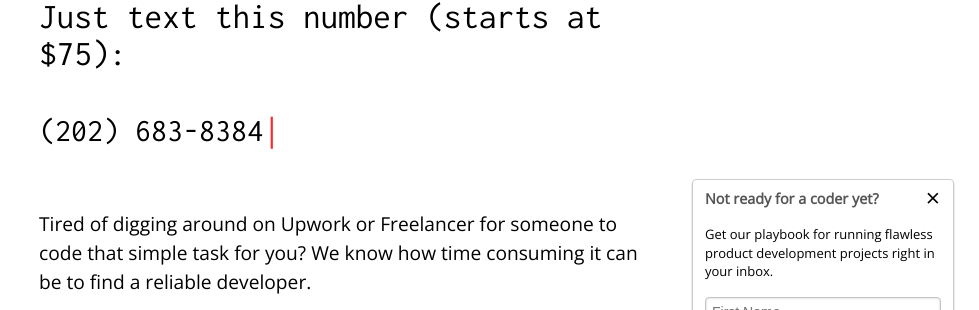
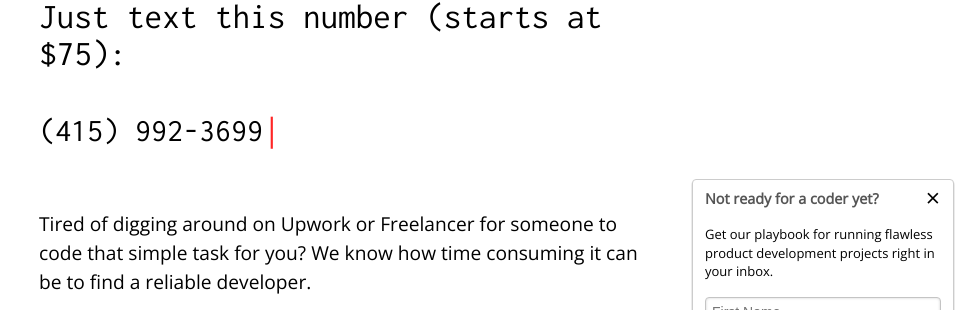
Before and after one commit to biznickman/textacoder, a Jekyll site: the page index.html, which Jekyll copies as it is, in a window 1280 px wide and 900 px high. Shown: the part 430-740 px from the top of the window, without its empty margins (301-1280 px from the left). Built offline with Jekyll 4.4.1, drawn with Linux system fonts in a browser that asks for light colours; nearby versions of some CDN libraries; some of the changed text lies outside the part shown.

Commit message:
Changed the number

```diff
--- a/Gemfile
+++ b/Gemfile
@@ -1,5 +1,5 @@
 source 'https://rubygems.org'
-ruby '2.3.0'
+ruby '2.4.0'
 
 gem 'jekyll'
 gem 'jekyll-sitemap'
--- a/index.html
+++ b/index.html
@@ -91,7 +91,7 @@
 
       <h2>Get Started Now</h2>
       <p>
-        If you have any questions just shoot us a text message!<br />(202) 683-8384
+        If you have any questions just shoot us a text message!<br />(415) 992-3699
       </p>
 
       <h2>Why Text And Not Email?</h2>
@@ -134,7 +134,7 @@
     <script type='text/javascript'>
     $(function () {
       $('#number').typed({
-        strings: ['(202) 683-8384'],
+        strings: ['(415) 992-3699'],
         startDelay: 500,
         typeSpeed: 0,
       });
```
Also changed, not shown: _drafts/textacoder-playbook/7-time-and-materials.md (+2 -1 lines), Gemfile.lock, 1 other file.
